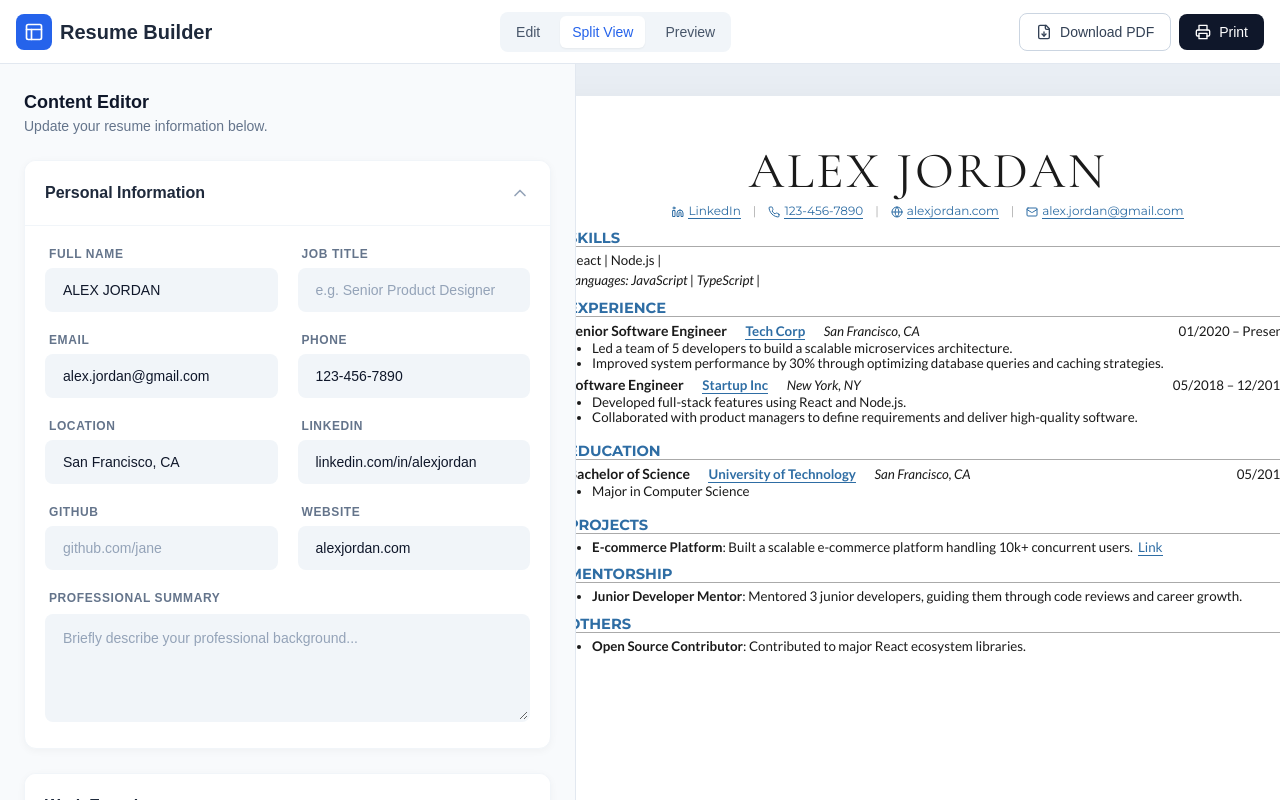
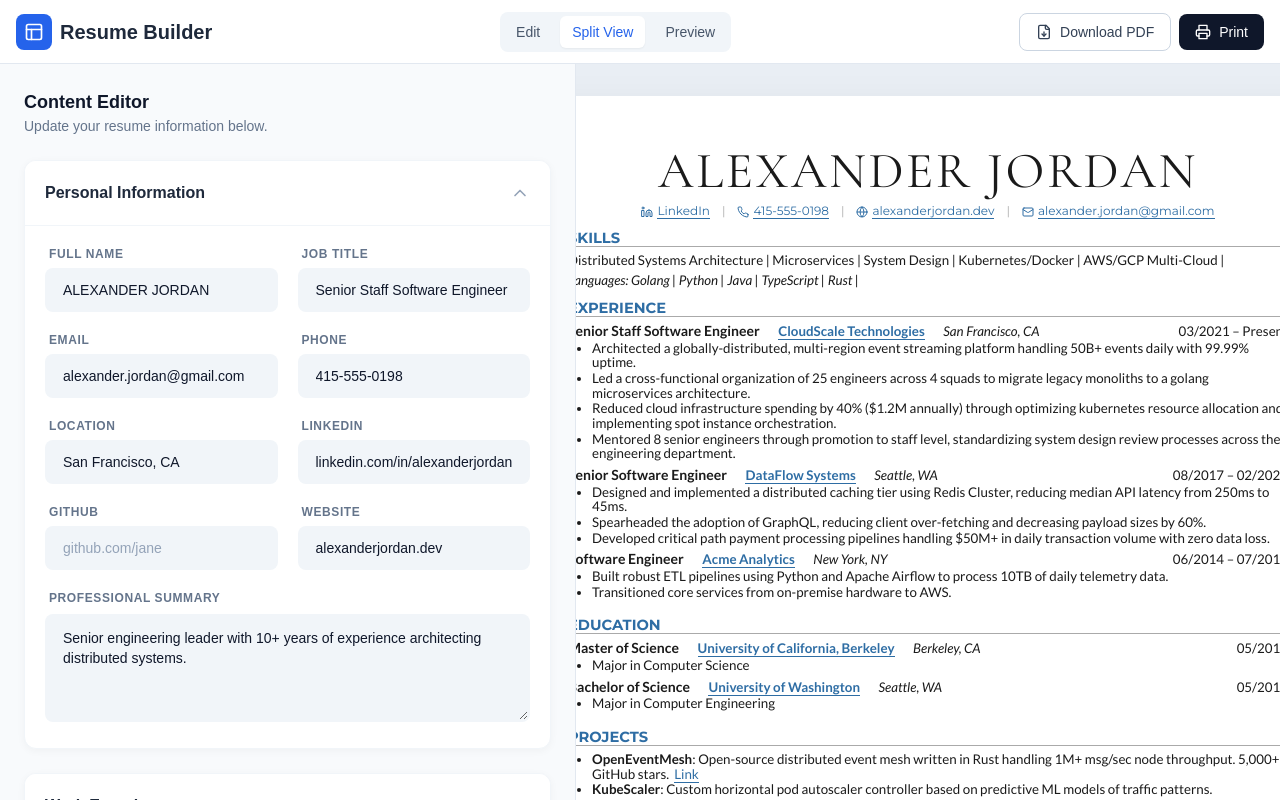
Before and after one commit to ShukoorTalha/Resume_Editor, a React (Vite) app: page / in a window 1280 px wide. Built offline with nearby package versions, Linux system fonts and the light colour scheme.

Commit message:
feat: update default resume dummy data for senior post

```diff
--- a/types.ts
+++ b/types.ts
@@ -70,73 +70,113 @@ export interface ResumeData {
 
 export const initialResumeState: ResumeData = {
   profile: {
-    fullName: "ALEX JORDAN",
-    title: "", // Not used in new template but keeping for compatibility
-    email: "alex.jordan@gmail.com",
-    phone: "123-456-7890",
+    fullName: "ALEXANDER JORDAN",
+    title: "Senior Staff Software Engineer",
+    email: "alexander.jordan@gmail.com",
+    phone: "415-555-0198",
     location: "San Francisco, CA",
-    linkedin: "linkedin.com/in/alexjordan",
-    website: "alexjordan.com",
-    summary: "", // Not used in new template
+    linkedin: "linkedin.com/in/alexanderjordan-swe",
+    website: "alexanderjordan.dev",
+    summary: "Senior engineering leader with 10+ years of experience architecting distributed systems.",
   },
   experience: [
     {
       id: "1",
-      company: "Tech Corp",
-      position: "Senior Software Engineer",
+      company: "CloudScale Technologies",
+      position: "Senior Staff Software Engineer",
       location: "San Francisco, CA",
-      startDate: "2020-01",
+      startDate: "2021-03",
       endDate: "Present",
       current: true,
-      description: "• Led a team of 5 developers to build a scalable microservices architecture.\n• Improved system performance by 30% through optimizing database queries and caching strategies."
+      description: "• Architected a globally-distributed, multi-region event streaming platform handling 50B+ events daily with 99.99% uptime.\n• Led a cross-functional organization of 25 engineers across 4 squads to migrate legacy monoliths to a golang microservices architecture.\n• Reduced cloud infrastructure spending by 40% ($1.2M annually) through optimizing kubernetes resource allocation and implementing spot instance orchestration.\n• Mentored 8 senior engineers through promotion to staff level, standardizing system design review processes across the engineering department."
     },
     {
       id: "2",
-      company: "Startup Inc",
+      company: "DataFlow Systems",
+      position: "Senior Software Engineer",
+      location: "Seattle, WA",
+      startDate: "2017-08",
+      endDate: "2021-02",
+      current: false,
+      description: "• Designed and implemented a distributed caching tier using Redis Cluster, reducing median API latency from 250ms to 45ms.\n• Spearheaded the adoption of GraphQL, reducing client over-fetching and decreasing payload sizes by 60%.\n• Developed critical path payment processing pipelines handling $50M+ in daily transaction volume with zero data loss."
+    },
+    {
+      id: "3",
+      company: "Acme Analytics",
       position: "Software Engineer",
       location: "New York, NY",
-      startDate: "2018-05",
-      endDate: "2019-12",
+      startDate: "2014-06",
+      endDate: "2017-07",
       current: false,
-      description: "• Developed full-stack features using React and Node.js.\n• Collaborated with product managers to define requirements and deliver high-quality software."
+      description: "• Built robust ETL pipelines using Python and Apache Airflow to process 10TB of daily telemetry data.\n• Transitioned core services from on-premise hardware to AWS."
     }
   ],
   education: [
     {
       id: "1",
-      school: "University of Technology",
+      school: "University of California, Berkeley",
+      degree: "Master of Science",
+      field: "Computer Science",
+      location: "Berkeley, CA",
+      graduationDate: "2014-05"
+    },
+    {
+      id: "2",
+      school: "University of Washington",
       degree: "Bachelor of Science",
-      field: "Computer Science",
-      location: "San Francisco, CA",
-      graduationDate: "2018-05"
+      field: "Computer Engineering",
+      location: "Seattle, WA",
+      graduationDate: "2012-05"
     }
   ],
   skills: [
-    { id: "1", name: "JavaScript", level: "Expert", category: "Languages" },
-    { id: "2", name: "TypeScript", level: "Expert", category: "Languages" },
-    { id: "3", name: "React", level: "Expert", category: "Frontend" },
-    { id: "4", name: "Node.js", level: "Intermediate", category: "Backend" }
+    { id: "1", name: "Golang", level: "Expert", category: "Languages" },
+    { id: "2", name: "Python", level: "Expert", category: "Languages" },
+    { id: "3", name: "Java", level: "Expert", category: "Languages" },
+    { id: "4", name: "TypeScript", level: "Expert", category: "Languages" },
+    { id: "5", name: "Rust", level: "Intermediate", category: "Languages" },
+    { id: "10", name: "Distributed Systems Architecture", level: "Expert", category: "Core" },
+    { id: "11", name: "Microservices", level: "Expert", category: "Core" },
+    { id: "12", name: "System Design", level: "Expert", category: "Core" },
+    { id: "13", name: "Kubernetes/Docker", level: "Expert", category: "Core" },
+    { id: "14", name: "AWS/GCP Multi-Cloud", level: "Expert", category: "Core" }
   ],
   projects: [
     {
       id: "1",
-      title: "E-commerce Platform",
-      description: "Built a scalable e-commerce platform handling 10k+ concurrent users.",
-      link: "github.com/alexjordan/ecommerce"
+      title: "OpenEventMesh",
+      description: "Open-source distributed event mesh written in Rust handling 1M+ msg/sec node throughput. 5,000+ GitHub stars.",
+      link: "github.com/alexanderjordan/OpenEventMesh"
+    },
+    {
+      id: "2",
+      title: "KubeScaler",
+      description: "Custom horizontal pod autoscaler controller based on predictive ML models of traffic patterns.",
+      link: ""
     }
   ],
   mentorship: [
     {
       id: "1",
-      title: "Junior Developer Mentor",
-      description: "Mentored 3 junior developers, guiding them through code reviews and career growth."
+      title: "Principal Engineering Mentor, CloudScale",
+      description: "Established the formal engineering mentorship program, directly mentoring 15+ engineers and increasing department retention by 20%."
+    },
+    {
+      id: "2",
+      title: "Open Source Contributor Guide",
+      description: "Host bi-monthly workshops for underrepresented groups on making their first open-source contributions to CNCF projects."
     }
   ],
   others: [
     {
       id: "1",
-      title: "Open Source Contributor",
-      description: "Contributed to major React ecosystem libraries."
+      title: "Conference Speaker",
+      description: "Presented 'Scaling Event Sourcing to 50B Events' at KubeCon NA 2023."
+    },
+    {
+      id: "2",
+      title: "Patents",
+      description: "Co-inventor on US Patent #9876543: 'Method for deterministic routing in distributed caching systems'."
     }
   ]
 };
```
